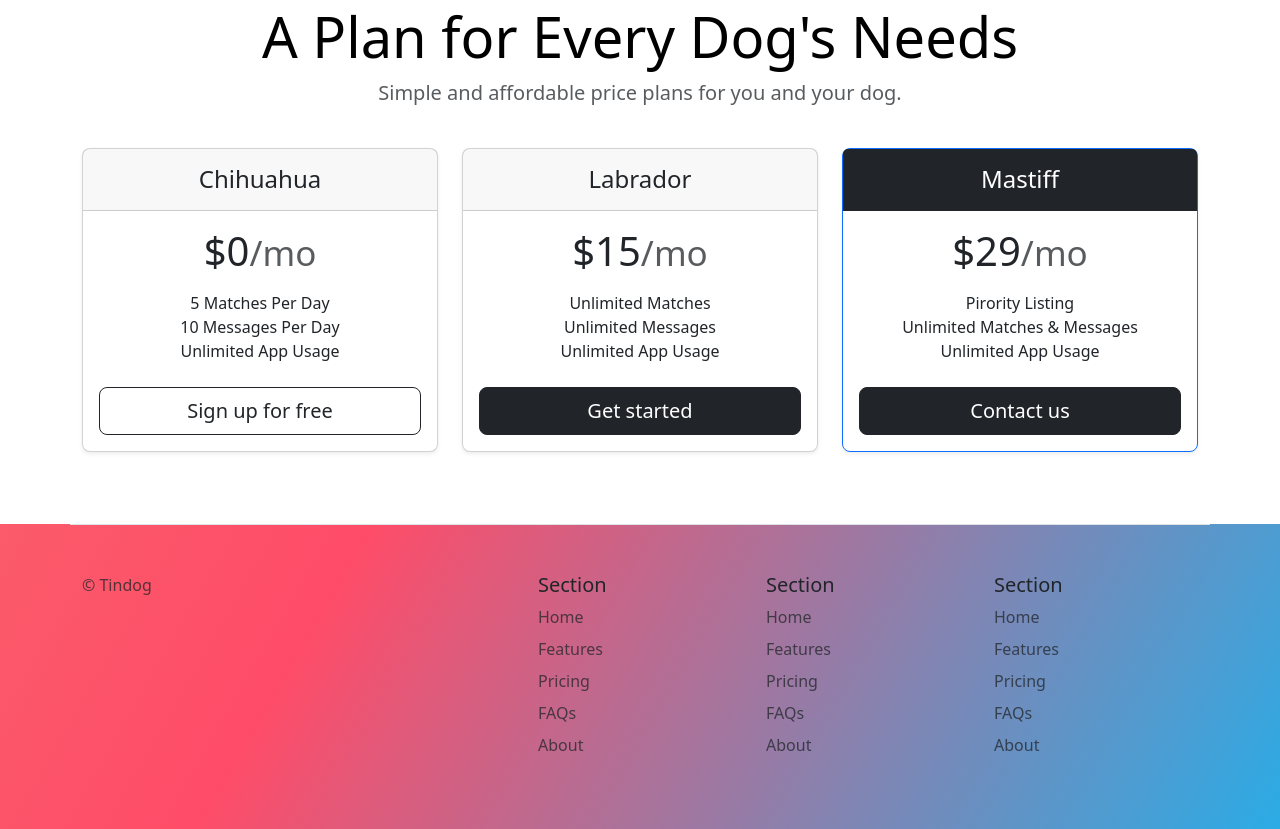
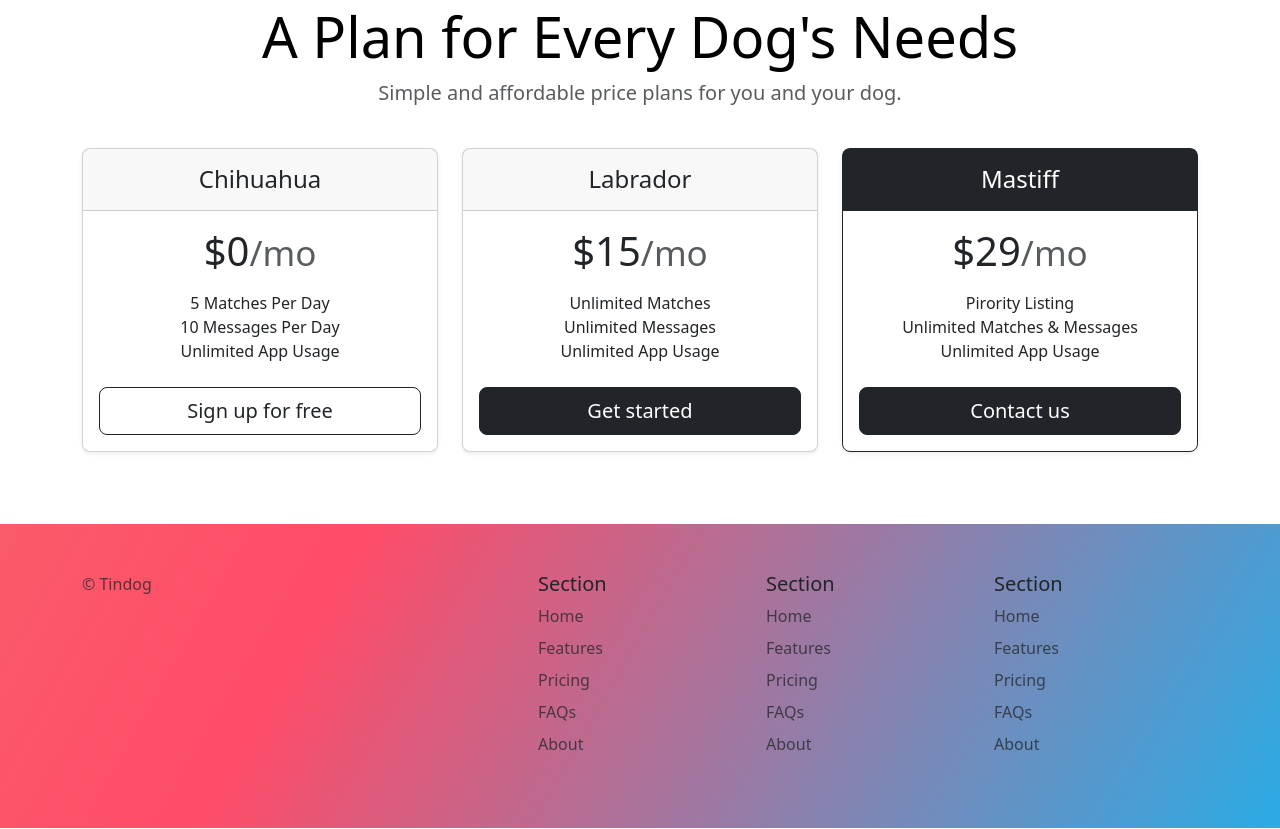
Before and after one commit to rutorina/TindogUsingBootstrap, a plain HTML site: page index.html in a window 1280 px wide. Shown: the part 1601-2430 px from the top of the page. Drawn offline with nearby package versions, Linux system fonts and the light colour scheme; files that its build step writes are made by us from their sources.

Commit message:
Add files via upload

```diff
--- a/index.html
+++ b/index.html
@@ -172,7 +172,7 @@
           </div>
         </div>
         <div class="col">
-          <div class="card mb-4 rounded-3 shadow-sm border-primary">
+          <div class="card mb-4 rounded-3 shadow-sm border-dark">
             <div class="card-header py-3 text-bg-dark border-dark">
               <h4 class="my-0 fw-normal">Mastiff</h4>
             </div>
@@ -195,7 +195,7 @@
   <!-- Footer -->
   <section id="footer" class="gradient-background ">
     <div class="container">
-      <footer class="row row-cols-1 row-cols-sm-2 row-cols-md-5 py-5 my-5  mb-0 border-top">
+      <footer class="row row-cols-1 row-cols-sm-2 row-cols-md-5 py-5 my-5  mb-0 ">
         <div class="col">
           <p class="text-body-secondary">© Tindog</p>
         </div>
```
